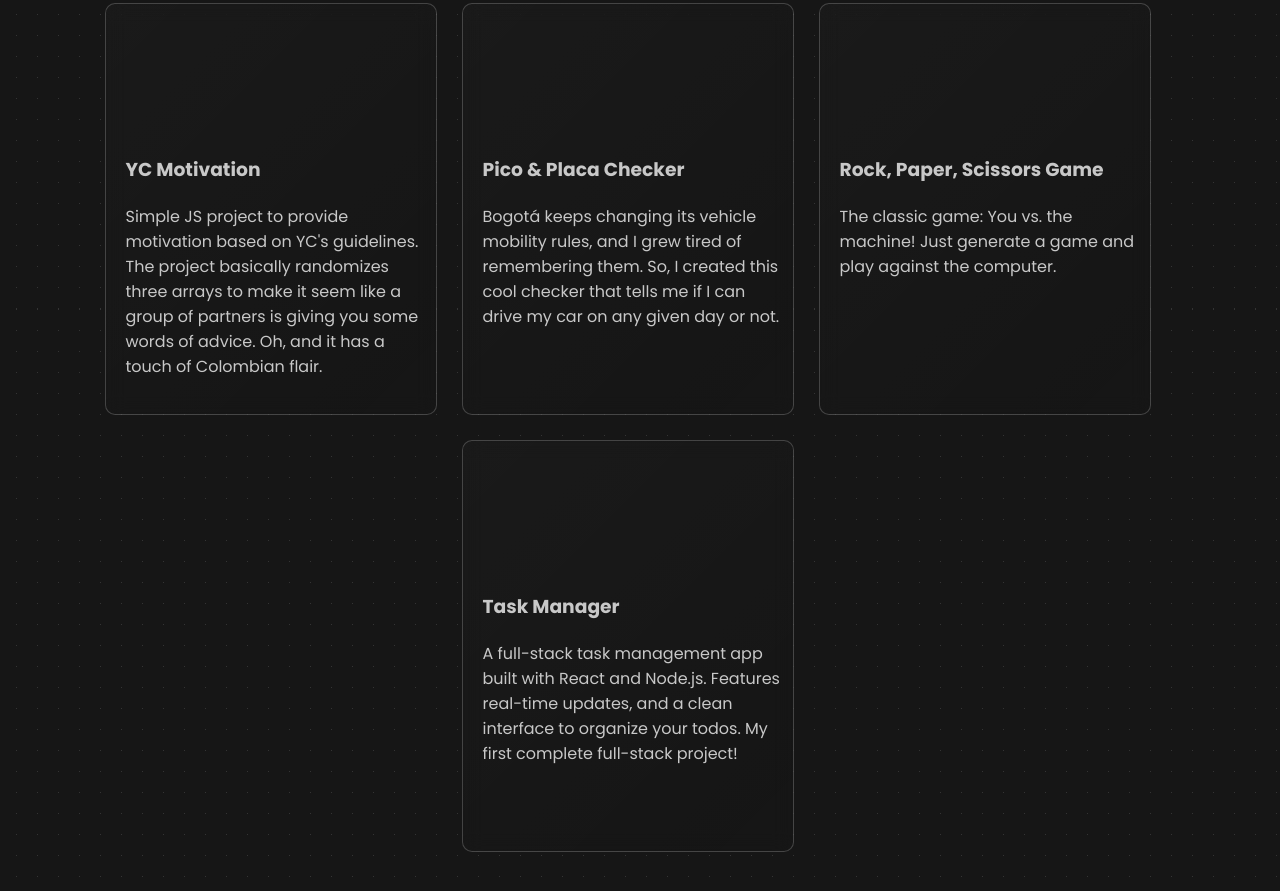
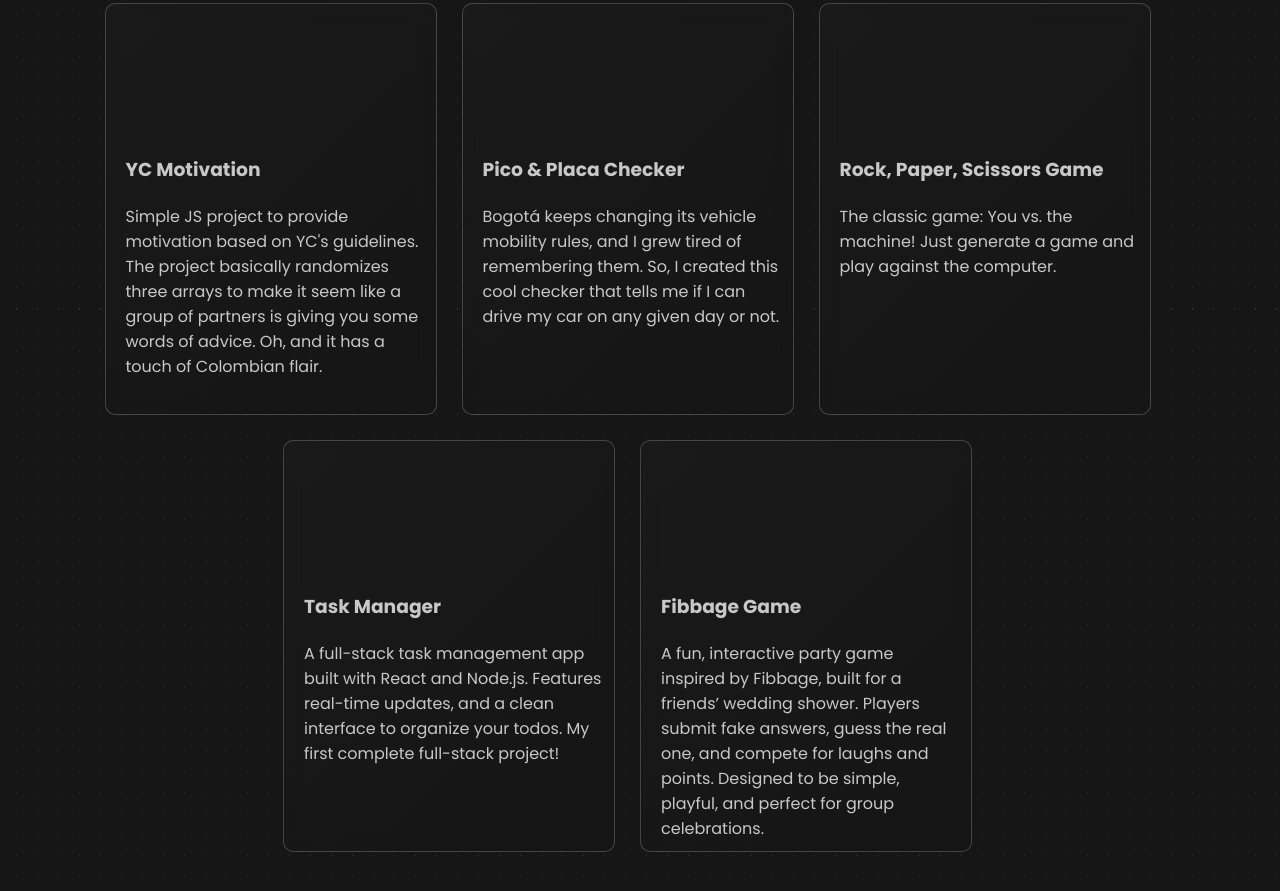
Before and after one commit to pvirguez/pvirguez.github.io, a plain HTML site: page index.html in a window 1280 px wide. Shown: the part 1603-2494 px from the top of the page. Drawn offline with Linux system fonts and the light colour scheme.

Commit message:
add new project

```diff
--- a/index.html
+++ b/index.html
@@ -84,6 +84,12 @@
                     <p class="card_text">A full-stack task management app built with React and Node.js. Features real-time updates, and a clean interface to organize your todos. My first complete full-stack project!</p>
                 </div>
             </a>
+            <a href="https://fibbage-bridal.vercel.app/" target="_blank">
+                <div class="card">
+                    <h3 class="card_header">Fibbage Game</h3>
+                    <p class="card_text">A fun, interactive party game inspired by Fibbage, built for a friends’ wedding shower. Players submit fake answers, guess the real one, and compete for laughs and points. Designed to be simple, playful, and perfect for group celebrations.</p>
+                </div>
+            </a>
         </div>
     </section>
 
```
